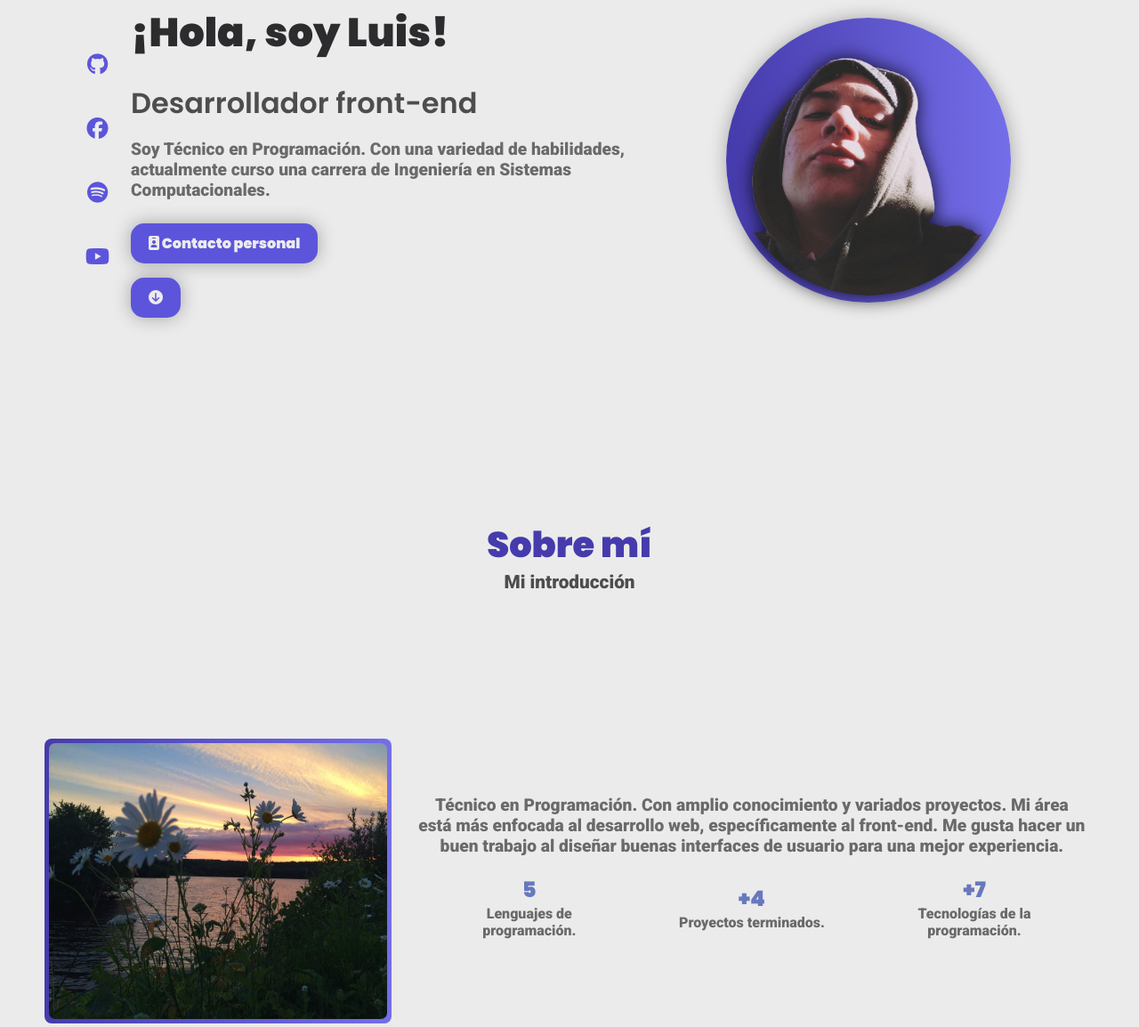
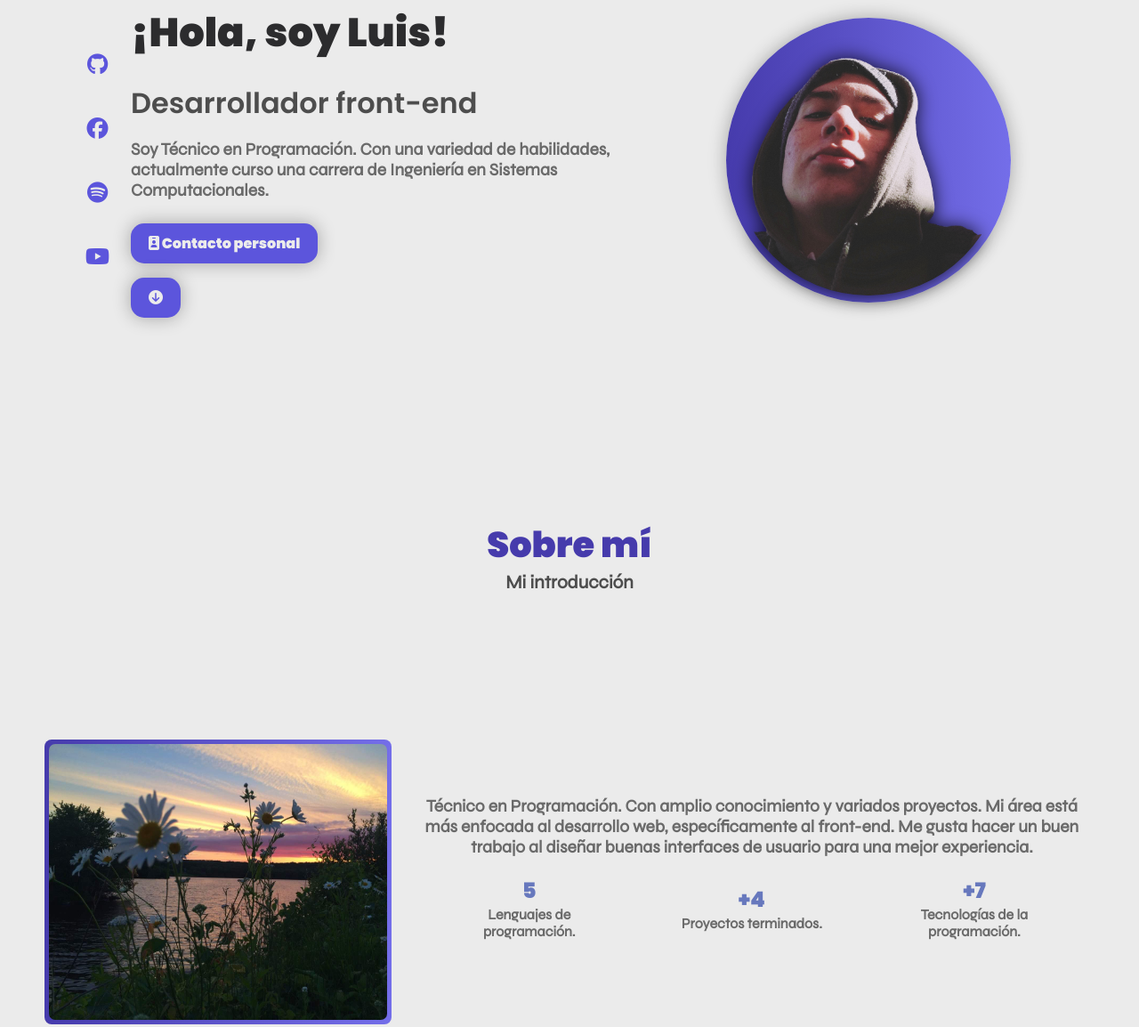
Before and after one commit to imluistoledo/portfolio, a plain HTML site: page index.html in a window 1280 px wide. Shown: the part 248-1402 px from the top of the page at 89% size. Drawn offline with Linux system fonts and the light colour scheme.

Commit message:
Update style.css

```diff
--- a/styles/style.css
+++ b/styles/style.css
@@ -1,5 +1,6 @@
 /* Google fonts */
 @import url("https://fonts.googleapis.com/css2?family=Poppins:wght@600;900&family=Roboto:wght@400;900&display=swap");
+@import url('https://fonts.googleapis.com/css2?family=Syne&display=swap');
 /* ********** Variables ********** */
 /* Color scheme */
 /* Light */
@@ -430,7 +431,7 @@ body.dark-scheme .header-cont .presentation-cont .basic-info .my-info .brief-des
 
 .header-cont .presentation-cont .basic-info .my-info .desc {
   margin-bottom: 10px;
-  font-family: "Roboto";
+  font-family: "Syne";
   font-weight: 600;
   font-size: 1.2em;
   color: #6a6a6a;
@@ -570,7 +571,7 @@ body.dark-scheme .main-cont h2 {
 
 .main-cont h3 {
   color: #4d4d4d;
-  font-family: "Roboto";
+  font-family: "Syne";
   font-size: 1.3em;
   font-weight: 800;
   text-align: center;
@@ -594,7 +595,7 @@ body.dark-scheme .main-cont h4 {
 
 .main-cont p {
   color: #6a6a6a;
-  font-family: "Roboto";
+  font-family: "Syne";
   font-size: 1.2em;
   font-weight: 600;
 }
@@ -1355,7 +1356,7 @@ body.dark-scheme .footer-cont {
 
 .footer-cont .contact-me .option .info input {
   font-size: 1em;
-  font-family: "Roboto";
+  font-family: "Syne";
   background: none;
   border: none;
   outline: none;
```
